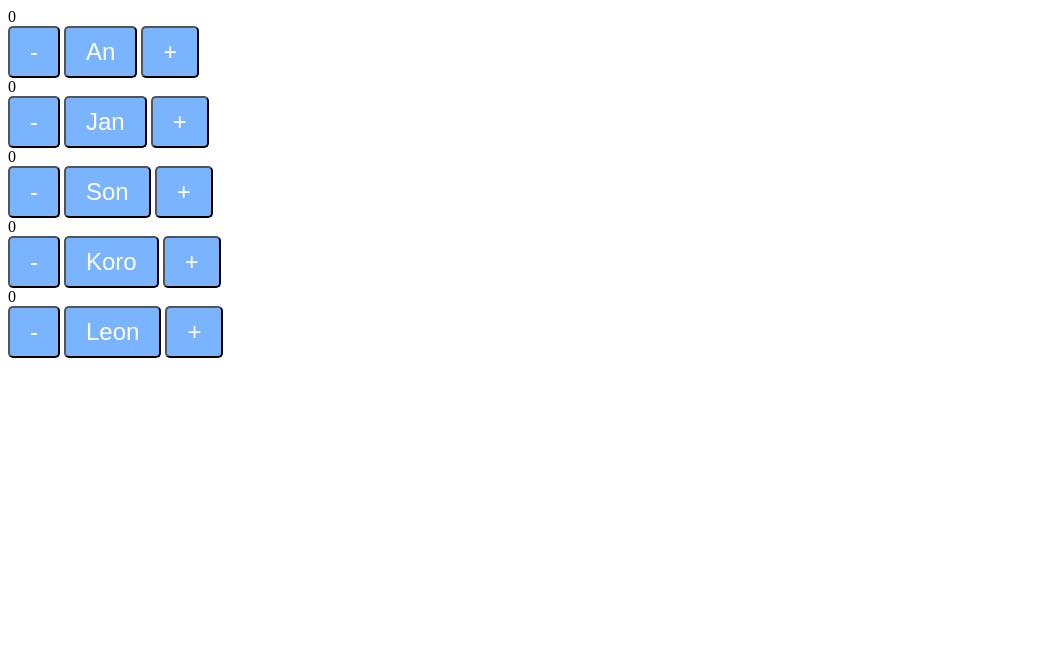
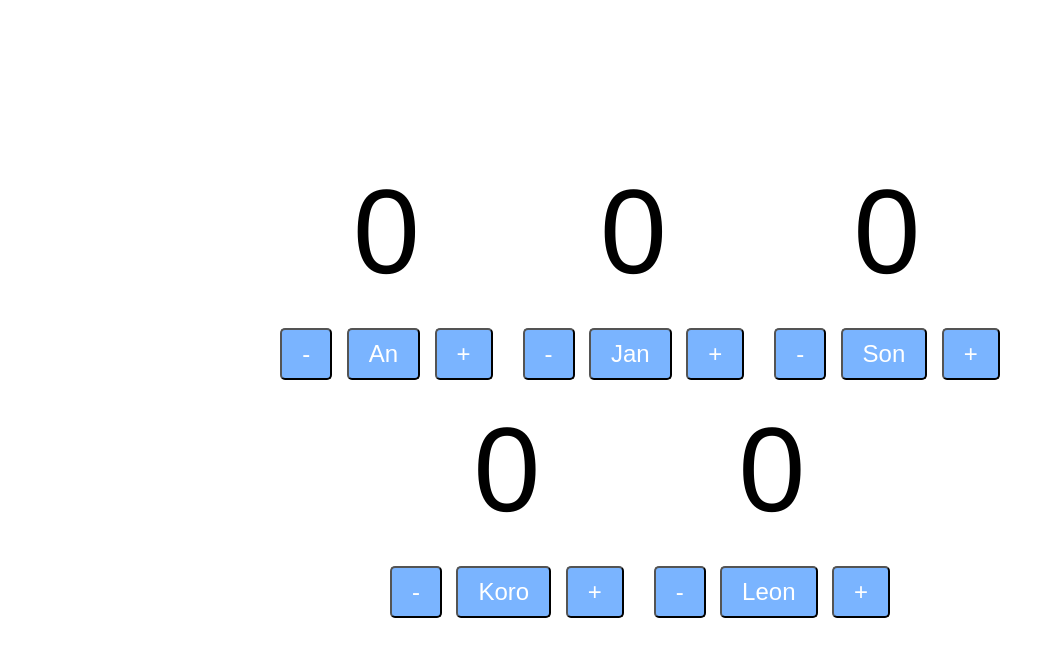
Before and after one commit to Jan187-projects/Death-Counter, a plain HTML site: page index.html in a window 1280 px wide. Shown: the whole page, without its empty margins (0-1055 px from the left). Drawn offline with Linux system fonts and the light colour scheme.

Commit message:
Update style.css

```diff
--- a/style.css
+++ b/style.css
@@ -1,13 +1,39 @@
-#countLabel{
-    display: block;
-    text-align: center;
-    font-size: 100px;
+body {
+    display: flex;
+    flex-direction: column;
+    align-items: center;
+    justify-content: center;
+    height: 100vh;
+    margin: 0;
     font-family: Helvetica;
 }
-#btnContainer{
+
+.counter-row {
+    display: flex;
+    justify-content: center;
+    margin-bottom: 20px;
+}
+
+.counter-container {
     text-align: center;
+    margin: 0 10px;
 }
-.buttons{
+
+.counter-container label {
+    display: block;
+    font-size: 120px; /* Größere Schriftgröße */
+}
+
+#countLabel1, #countLabel2, #countLabel3, #countLabel4, #countLabel5 {
+    font-size: 120px; /* Größere Schriftgröße */
+}
+
+.btnContainer {
+    text-align: center;
+    margin-top: 10px;
+}
+
+.buttons {
     padding: 10px 20px;
     font-size: 1.5em; /*em=prozent also 150%*/
     color: white;
@@ -15,7 +41,9 @@
     border-radius: 5px;
     cursor: pointer;
     transition: background-color 0.25s;
+    margin: 0 5px; /* Abstand zwischen den Buttons */
 }
-.buttons:hover{
-    background-color:  hsl(214, 91%, 46%);
+
+.buttons:hover {
+    background-color: hsl(214, 91%, 46%);
 }
```
